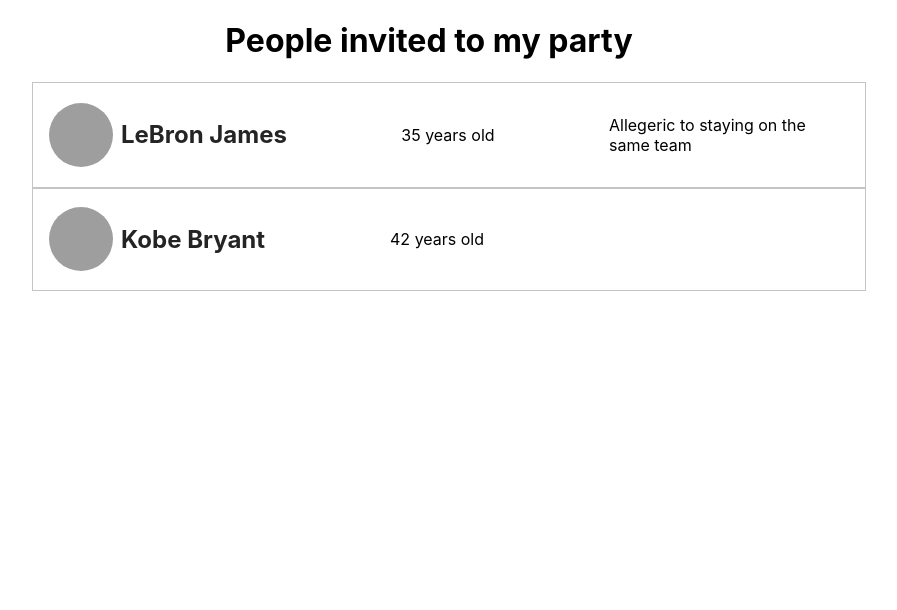
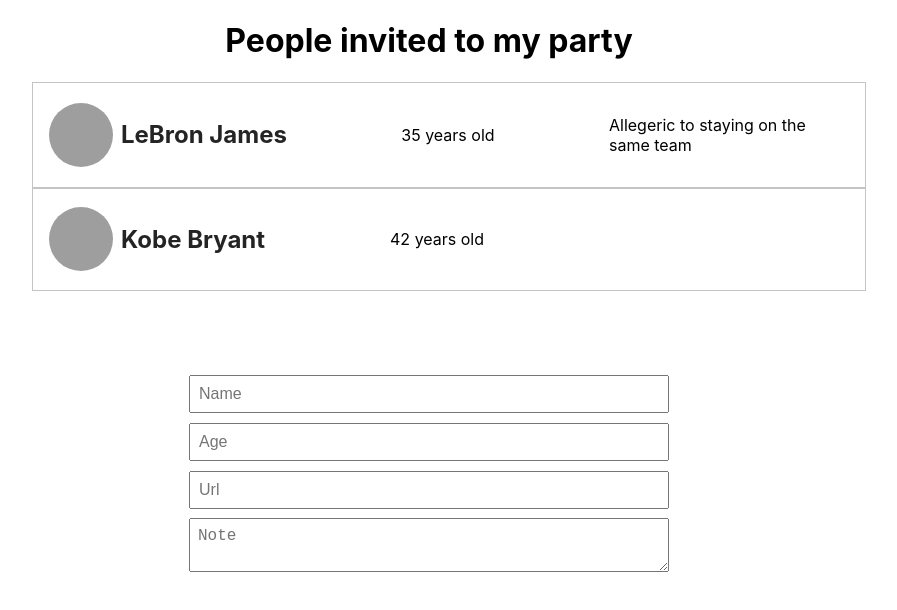
Before and after one commit to lukasz-klekner/react-with-typescript, a React (Create React App) app: page / in a window 1280 px wide. Shown: the top 610 px of the page, without its empty margins (211-1108 px from the left). Built offline with nearby package versions, Linux system fonts and the light colour scheme; grey boxes are pictures that could not be loaded.

Commit message:
adds AddToList component

```diff
--- a/src/App.tsx
+++ b/src/App.tsx
@@ -1,5 +1,6 @@
 import { useState } from 'react'
 import './App.css'
+import AddToList from './components/AddToList'
 import List from './components/List'
 
 interface IState {
@@ -30,6 +31,7 @@
     <div className='App'>
       <h1>People invited to my party</h1>
       <List people={people} />
+      <AddToList />
     </div>
   )
 }
--- /dev/null
+++ b/src/components/AddToList.tsx
@@ -0,0 +1,56 @@
+import { useState } from 'react'
+
+const AddToList = () => {
+  const [input, setInput] = useState({
+    name: '',
+    url: '',
+    age: '',
+    note: '',
+  })
+
+  const handleChange = (
+    event: React.ChangeEvent<HTMLInputElement | HTMLTextAreaElement>
+  ) => {
+    setInput({
+      ...input,
+      [event.target.name]: event.target.value,
+    })
+  }
+  return (
+    <div className='AddToList'>
+      <input
+        type='text'
+        className='AddToList-input'
+        placeholder='Name'
+        name='name'
+        value={input.name}
+        onChange={handleChange}
+      />
+      <input
+        type='text'
+        className='AddToList-input'
+        placeholder='Age'
+        name='age'
+        value={input.age}
+        onChange={handleChange}
+      />
+      <input
+        type='text'
+        className='AddToList-input'
+        placeholder='Url'
+        name='url'
+        value={input.url}
+        onChange={handleChange}
+      />
+      <textarea
+        className='AddToList-input'
+        placeholder='Note'
+        name='note'
+        onChange={handleChange}
+        value={input.note}
+      />
+    </div>
+  )
+}
+
+export default AddToList
```
